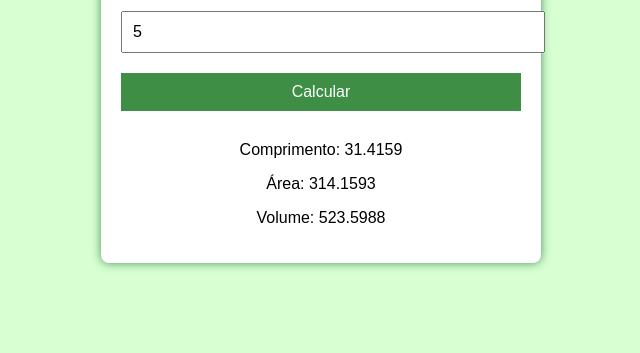
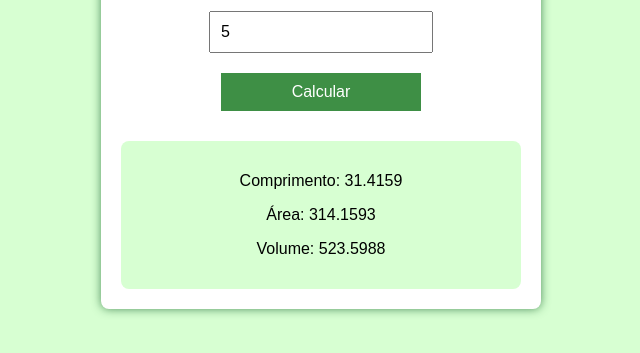
Before and after one commit to belamatiass/atividade-oficina-02, a plain HTML site: page index.html in a window 1280 px wide. Both pictures are taken after typing "5" into the empty fields and a click on the button "Calcular". Shown: the part 127-480 px from the top of the page, without its empty margins (319-959 px from the left). Drawn offline with Linux system fonts and the light colour scheme.

Commit message:
arrumando botoes

```diff
--- a/index.html
+++ b/index.html
@@ -20,7 +20,7 @@
             box-shadow: 0 0 10px rgba(59, 128, 76, 0.884);
         }
         input, button {
-            width: 100%;
+            width: 50%;
             padding: 10px;
             margin: 10px 0;
             font-size: 16px;
@@ -37,6 +37,9 @@
         .resultados {
             display: none;
             margin-top: 20px;
+            background-color: #d7ffd2;
+            padding: 15px;
+            border-radius: 8px;
         }
     </style>
 </head>
```
